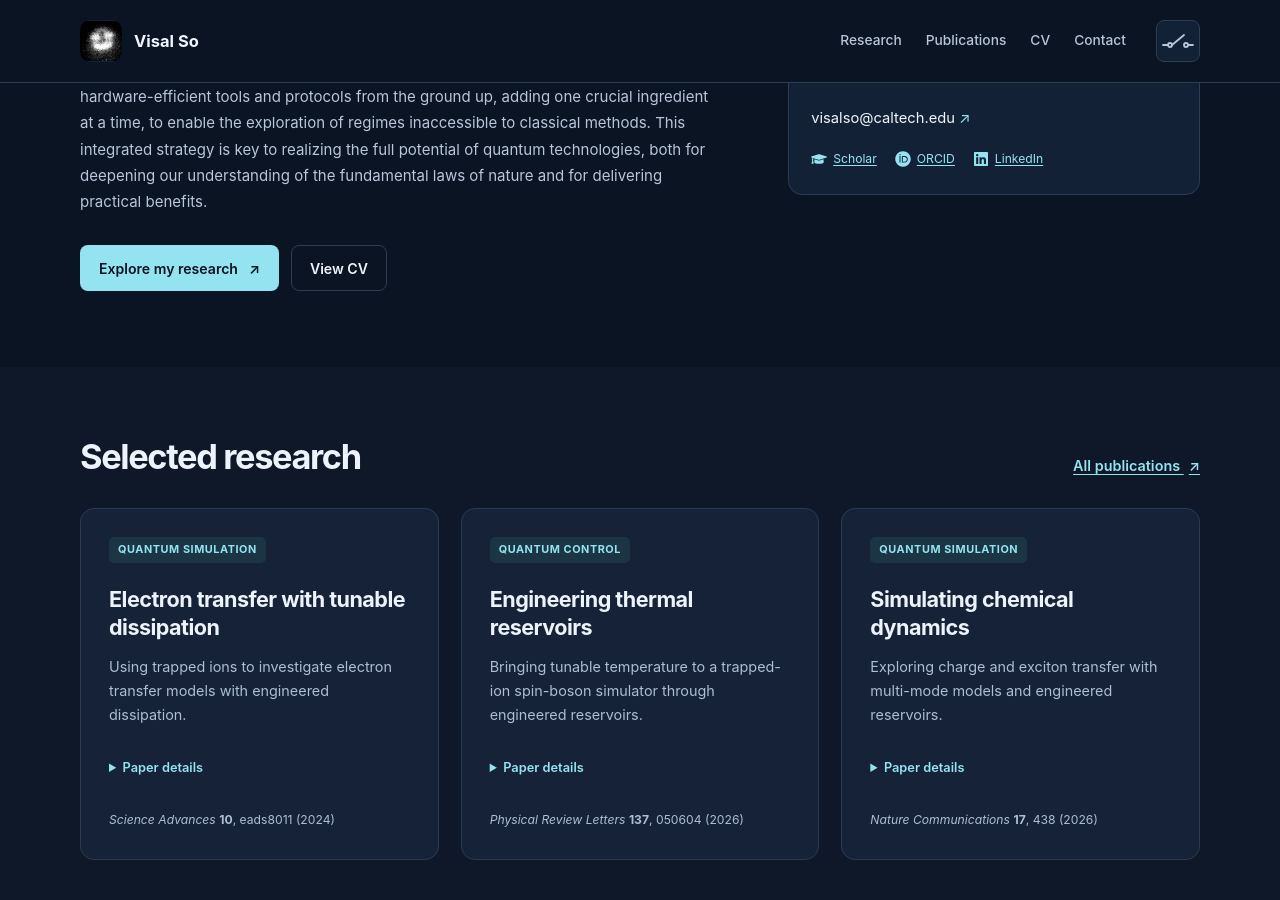
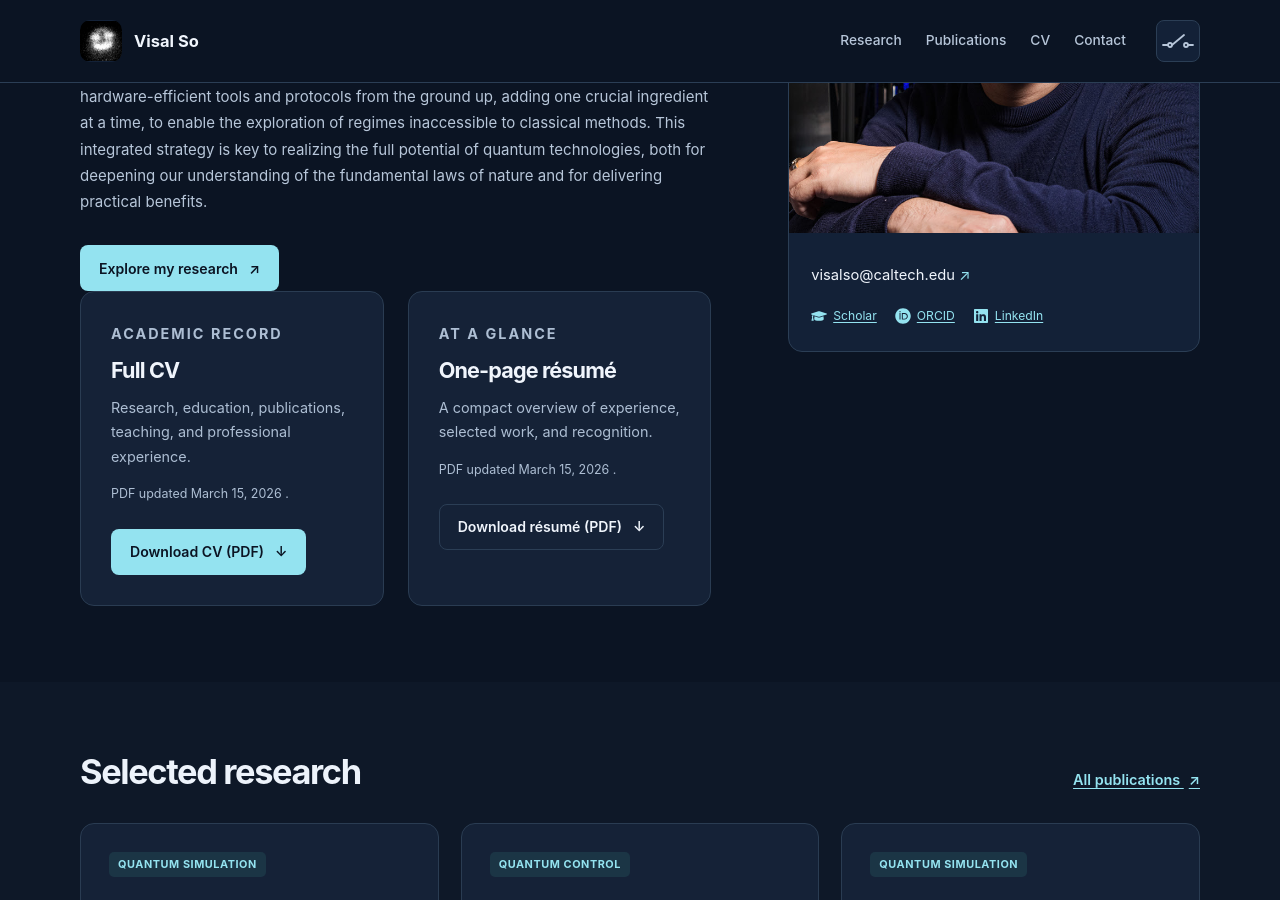
Before and after one commit to visalso/visalso.github.io, a Jekyll site: the page built from index.html, in a window 1280 px wide and 900 px high, scrolled down 599 px. Built offline with Jekyll 4.4.1, drawn with Linux system fonts in a browser that asks for light colours.

Commit message:
Update index.html

```diff
--- a/index.html
+++ b/index.html
@@ -18,10 +18,60 @@
         <p>I received my Ph.D. in Physics from Rice University under the advisement of Prof. Guido Pagano (<a href="https://paganolab.rice.edu/" target="_blank" rel="noopener noreferrer">Quantum Simulation Lab</a>), working on quantum simulation with trapped-ion quantum technologies. My dissertation focuses on experimental realizations of open-system dynamics in chemically motivated models with engineered coherent and dissipative interactions, at the interface of quantum information, AMO physics, condensed-matter physics, and chemical physics.</p>
         <p>My research goal is to advance the frontier of quantum science by developing hardware-efficient tools and protocols from the ground up, adding one crucial ingredient at a time, to enable the exploration of regimes inaccessible to classical methods. This integrated strategy is key to realizing the full potential of quantum technologies, both for deepening our understanding of the fundamental laws of nature and for delivering practical benefits.</p>
       </div>
-      <div class="actions hero__actions">
-        <a class="button button--primary" href="{{ '/research/' | relative_url }}">Explore my research <span aria-hidden="true">↗</span></a>
-        <a class="button button--secondary" href="{{ '/CV/' | relative_url }}">View CV</a>
-      </div>
+<div class="actions hero__actions">
+  <a class="button button--primary"
+     href="{{ '/research/' | relative_url }}">
+    Explore my research <span aria-hidden="true">↗</span>
+  </a>
+</div>
+
+    <section class="download-grid" aria-label="CV and résumé downloads">
+
+      <article class="download-card">
+        <p class="section-kicker">Academic record</p>
+        <h2>Full CV</h2>
+
+        <p>
+          Research, education, publications, teaching, and professional experience.
+        </p>
+
+        <p class="muted">
+          PDF updated
+          <time datetime="{{ site.cv_updated | date: '%Y-%m-%d' }}">
+            {{ site.cv_updated | date: '%B %-d, %Y' }}
+          </time>.
+        </p>
+
+        <a class="button button--primary"
+           href="{{ '/cv_web.pdf' | relative_url }}"
+           download>
+          Download CV (PDF) <span aria-hidden="true">↓</span>
+        </a>
+      </article>
+
+      <article class="download-card">
+        <p class="section-kicker">At a glance</p>
+        <h2>One-page résumé</h2>
+
+        <p>
+          A compact overview of experience, selected work, and recognition.
+        </p>
+
+        <p class="muted">
+          PDF updated
+          <time datetime="{{ site.cv_updated | date: '%Y-%m-%d' }}">
+            {{ site.cv_updated | date: '%B %-d, %Y' }}
+          </time>.
+        </p>
+
+        <a class="button button--secondary"
+           href="{{ '/resume_web.pdf' | relative_url }}"
+           download>
+          Download résumé (PDF) <span aria-hidden="true">↓</span>
+        </a>
+      </article>
+
+    </section>
     </div>
     <aside class="profile" aria-label="Profile and contact">
       <img class="profile__photo" src="{{ site.portrait | relative_url }}" alt="Visal So in a laboratory with experimental equipment behind him" width="775" height="775" fetchpriority="high">
```
